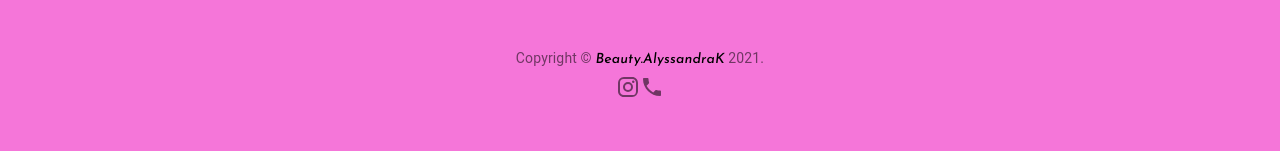
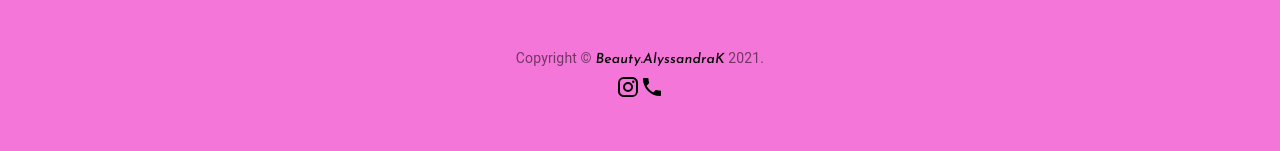
Before and after one commit to MarkKelly00/beauty.Alyssandrak, a React (Create React App) app: page / in a window 1280 px wide. Shown: the part 1607-1758 px from the top of the page. Built offline with nearby package versions, Linux system fonts and the light colour scheme.

Commit message:
instagram and phone linked

```diff
--- a/src/components/cards/cards.component.jsx
+++ b/src/components/cards/cards.component.jsx
@@ -76,7 +76,6 @@ const tiers = [
       ],
       buttonText: 'Book Now',
       buttonVariant: 'contained',
-      backgroundColor: '#000000',
     }
   ];
 
--- a/src/components/footer/footer.jsx
+++ b/src/components/footer/footer.jsx
@@ -23,8 +23,8 @@ function Copyright() {
 function Insta() {
     return (
         <Typography variant="body2" color="textSecondary" align="center">
-        <InstagramIcon style={{paddingTop: 5}}/>
-        <PhoneIcon style={{paddingTop: 5}}/>
+        <a href="https://www.instagram.com/beauty.alyssandrak/?hl=en"><InstagramIcon style={{paddingTop: 5}}/></a>
+        <a href="tel:+1-360-772-0226"><PhoneIcon style={{paddingTop: 5}}/></a>
         </Typography>
     )
 }
--- a/src/components/sidebar/Sidebar.component.jsx
+++ b/src/components/sidebar/Sidebar.component.jsx
@@ -38,7 +38,7 @@ export default function Sidebar(props) {
         Social
       </Typography>
       {social.map((network) => (
-        <Link display="block" variant="body1" href="#" key={network}>
+        <Link display="block" variant="body1" href="https://www.instagram.com/beauty.alyssandrak/?hl=en" key={network}>
           <Grid container direction="row" spacing={1} alignItems="center">
             <Grid item>
               <network.icon />
--- a/src/index.css
+++ b/src/index.css
@@ -1,5 +1,6 @@
 body {
   margin: 0;
+  background-color: #fca7ea;
   font-family: -apple-system, BlinkMacSystemFont, 'Segoe UI', 'Roboto', 'Oxygen',
     'Ubuntu', 'Cantarell', 'Fira Sans', 'Droid Sans', 'Helvetica Neue',
     sans-serif;
```
